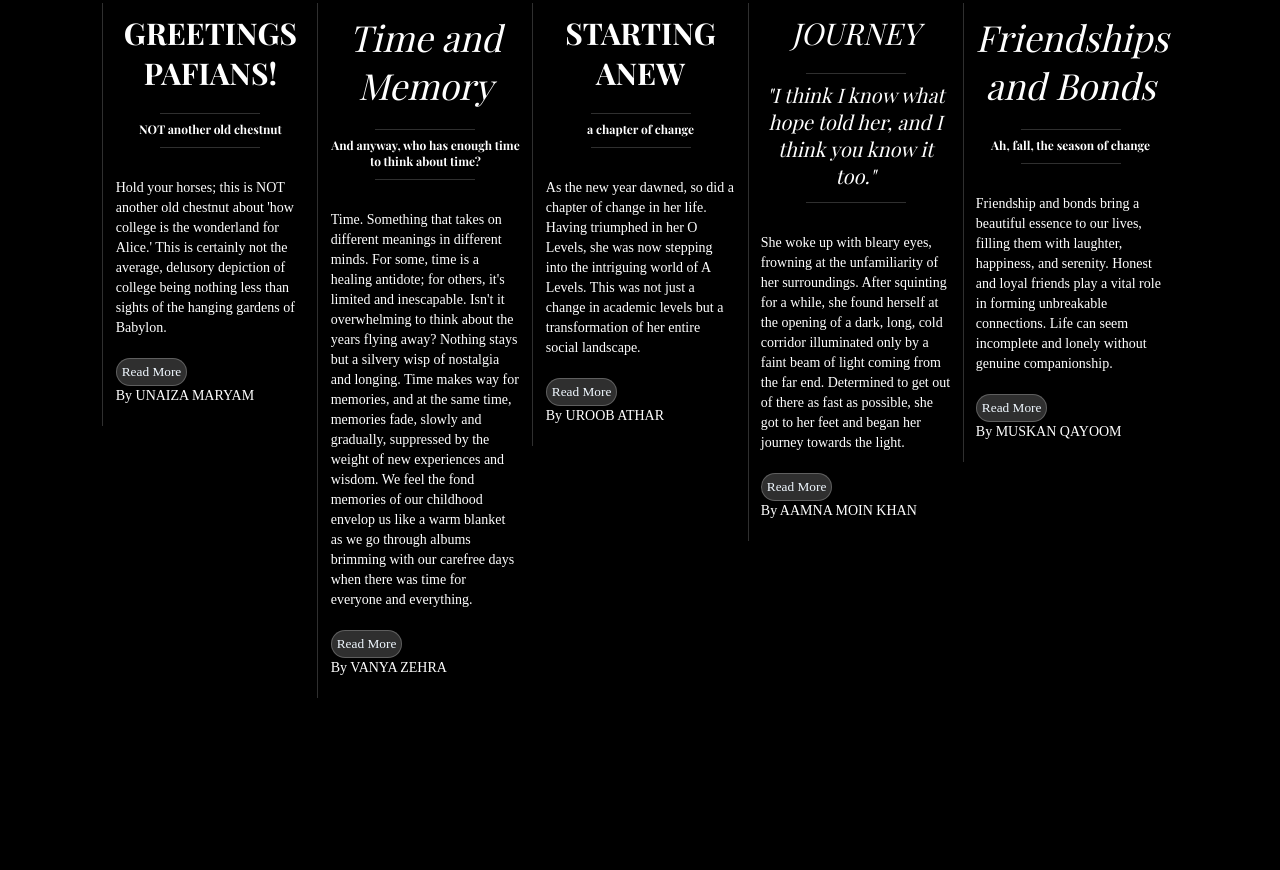
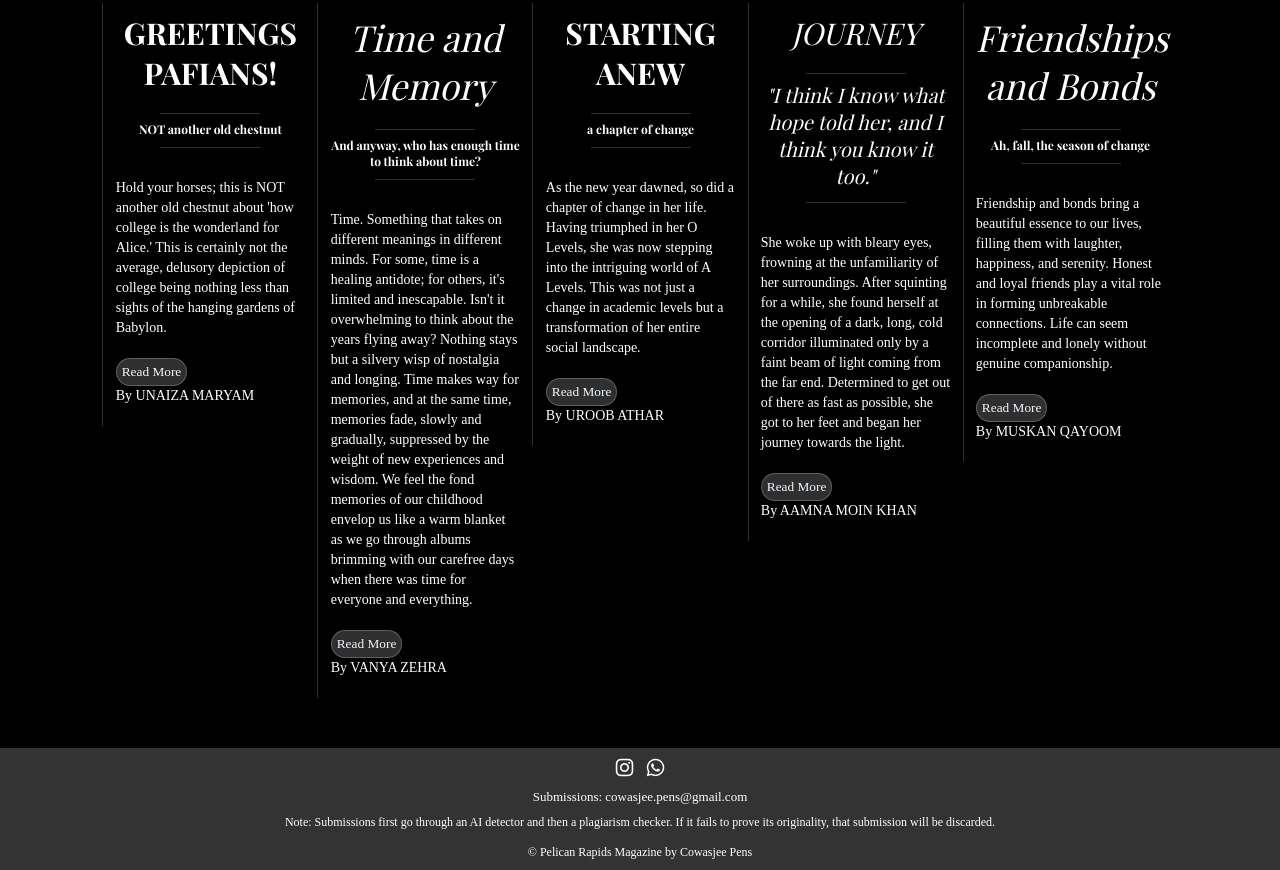
Before and after one commit to wania-dev/pelican-rapids, a plain HTML site: page Pelican Rapids Magazine/pages/fiction.html in a window 1280 px wide. Shown: the part 824-1694 px from the top of the page. Before the commit the page ends 1572 px from the top, so only its background shows below. Drawn offline with nearby package versions, Linux system fonts and the light colour scheme; a web font is replaced by a local one.

Commit message:
Update fiction.html

```diff
--- a/Pelican Rapids Magazine/pages/fiction.html
+++ b/Pelican Rapids Magazine/pages/fiction.html
@@ -283,5 +283,20 @@ Moreover, friendship is a source of laughter and joy, as it allows you to share
     </div>
 </div>
 
+    <footer>
+        <div class="social-icons">
+            <a href="https://www.instagram.com/cowasjeepens/" target="_blank"><i class="fab fa-instagram" aria-label="Instagram"></i></a>
+            <a href="https://l.instagram.com/?u=https%3A%2F%2Fchat.whatsapp.com%2FCHj2ugpKxMaLw0LqASHDtW&e=AT00CDwhD_cXix4WALnMt3KxH2cenemsT40t2sbRdvcNe1YaZuKD4LY2VcLs8zNRte9yvMbqXqVas8OFS5DnzjgbfMLThj-BJeBtLAm2VzId1PTT3L7TBEk" target="_blank"><i class="fab fa-whatsapp" aria-label="WhatsApp"></i></a>
+        </div>
+        <div class="contact-info">
+            Submissions: <a href="mailto:cowasjee.pens@gmail.com">cowasjee.pens@gmail.com</a>
+        </div>
+        <div class="note">
+            Note: Submissions first go through an AI detector and then a plagiarism checker. If it fails to prove its originality, that submission will be discarded.
+            <br><br>
+        &copy; Pelican Rapids Magazine by Cowasjee Pens
+        </div>
+    </footer>
+
 </body>
 </html>
```
